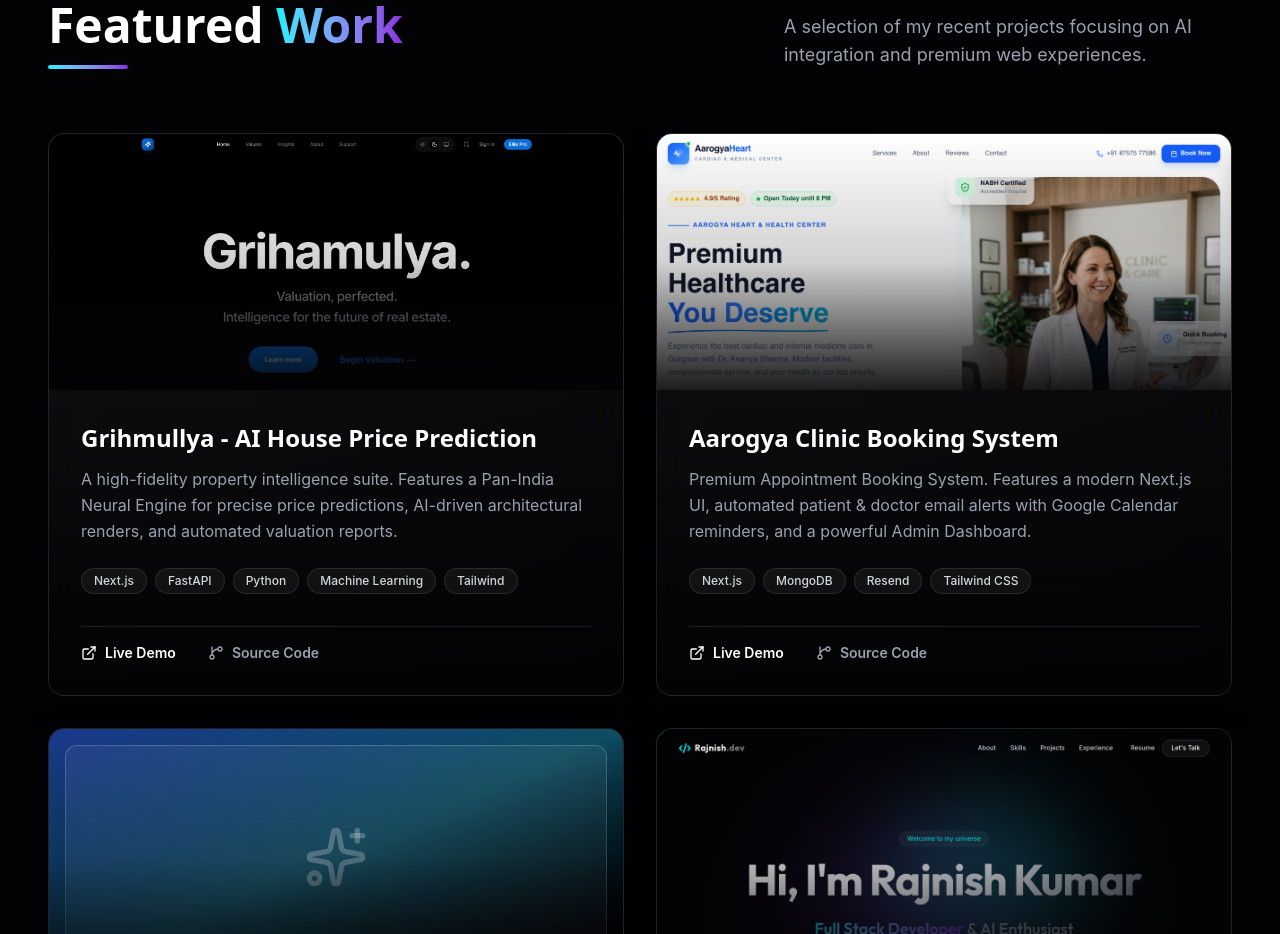
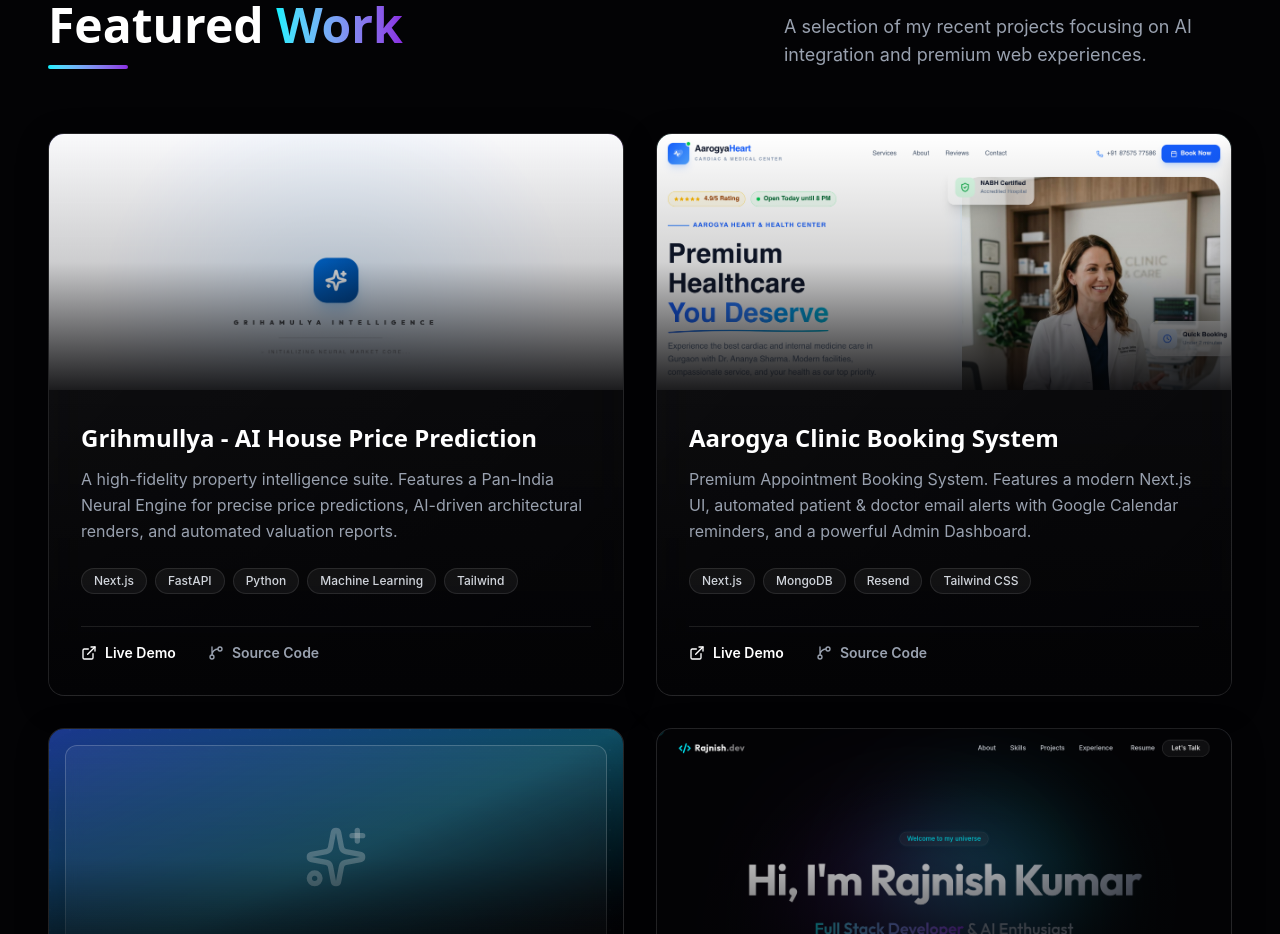
Before and after one commit to iamsunny016/My_portfolio, a React (Vite) app: page / in a window 1280 px wide. Shown: the part 2580-3514 px from the top of the page. Built offline with nearby package versions, Linux system fonts and the light colour scheme.

Commit message:
Update Grihmullya project with new frontend link and screenshot

```diff
--- a/src/components/Projects.jsx
+++ b/src/components/Projects.jsx
@@ -8,9 +8,9 @@ const Projects = () => {
       title: 'Grihmullya - AI House Price Prediction',
       description: 'A high-fidelity property intelligence suite. Features a Pan-India Neural Engine for precise price predictions, AI-driven architectural renders, and automated valuation reports.',
       image: 'bg-gradient-to-br from-indigo-900 via-purple-900 to-black',
-      imageUrl: '/grihamulya-project.jpg',
+      imageUrl: '/grihamulya-v2.png',
       tech: ['Next.js', 'FastAPI', 'Python', 'Machine Learning', 'Tailwind'],
-      demo: 'https://www.rajnishportfolio.space/',
+      demo: 'https://frontend-one-xi-47.vercel.app',
       github: 'https://github.com/iamsunny016/Grihmullya-House_price_prediction'
     },
     {
```
Also changed, not shown: public/grihamulya-v2.png (added).
